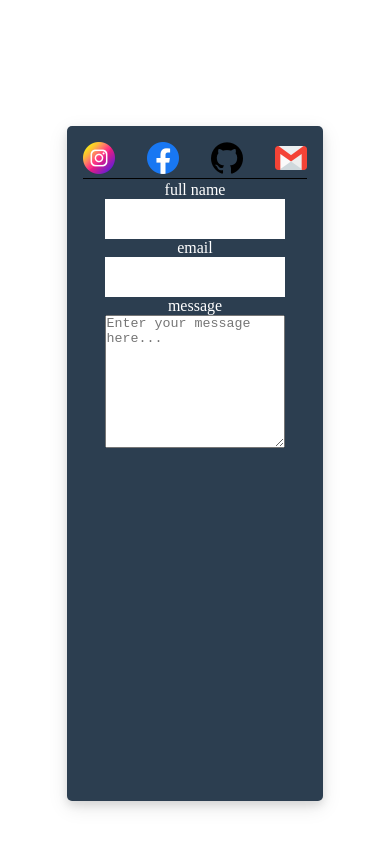
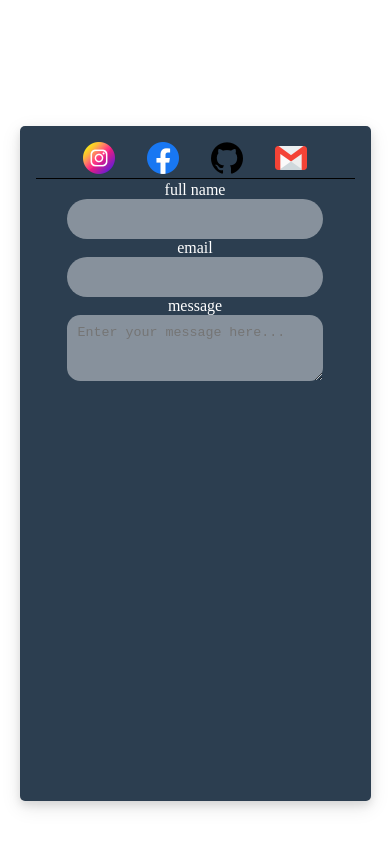
Before and after one commit to Yanis-mnh/portfolio, a React (Vite) app: page / in a window 390 px wide. Shown: the part 4700-5548 px from the top of the page. Built offline with nearby package versions, Linux system fonts and the light colour scheme.

Commit message:
make the contact-me page responsive

```diff
--- a/src/style/contact.css
+++ b/src/style/contact.css
@@ -51,11 +51,16 @@
 
 }
 .contact_form input{
+    background-color: rgba(255, 255, 255, 0.432);
+    border-radius: 2em;
     border: none;
     height: 3em;
     width: 80%;
 }
 #message{
+    background-color: rgba(255, 255, 255, 0.432);
+    border-radius: 1em;
+    border: none;
     min-width: 80%;
     min-height: 10em;
     max-width: 80%;
@@ -68,11 +73,12 @@
 .social_media a:hover{
     background-color: transparent;
 }
-@media(max-width: 767px){
+@media(max-width: 900px){
 
     .contact_container{
         flex-direction: column;
-
+        min-height: 80%;
+        min-width: 90%;
     }
     .social_media{
         flex-direction: row;
@@ -84,5 +90,13 @@
     .social_media a img{
         height: 2em;
         width: 2em;
+
+    }
+    #message{
+        min-width: 80%;
+        min-height:5em;
+        max-width: 80%;
+        max-height: 20em;
+        padding: 10px;
     }
 }
--- a/src/style/index.css
+++ b/src/style/index.css
@@ -165,6 +165,7 @@ nav ul li:hover{
     height: 2em;
     width: 2em;
     background-color: var(--primary-color);
+    z-index: 10;
 }
 .go_up_btn:hover{
     background-color: var(--primary-color);
```
